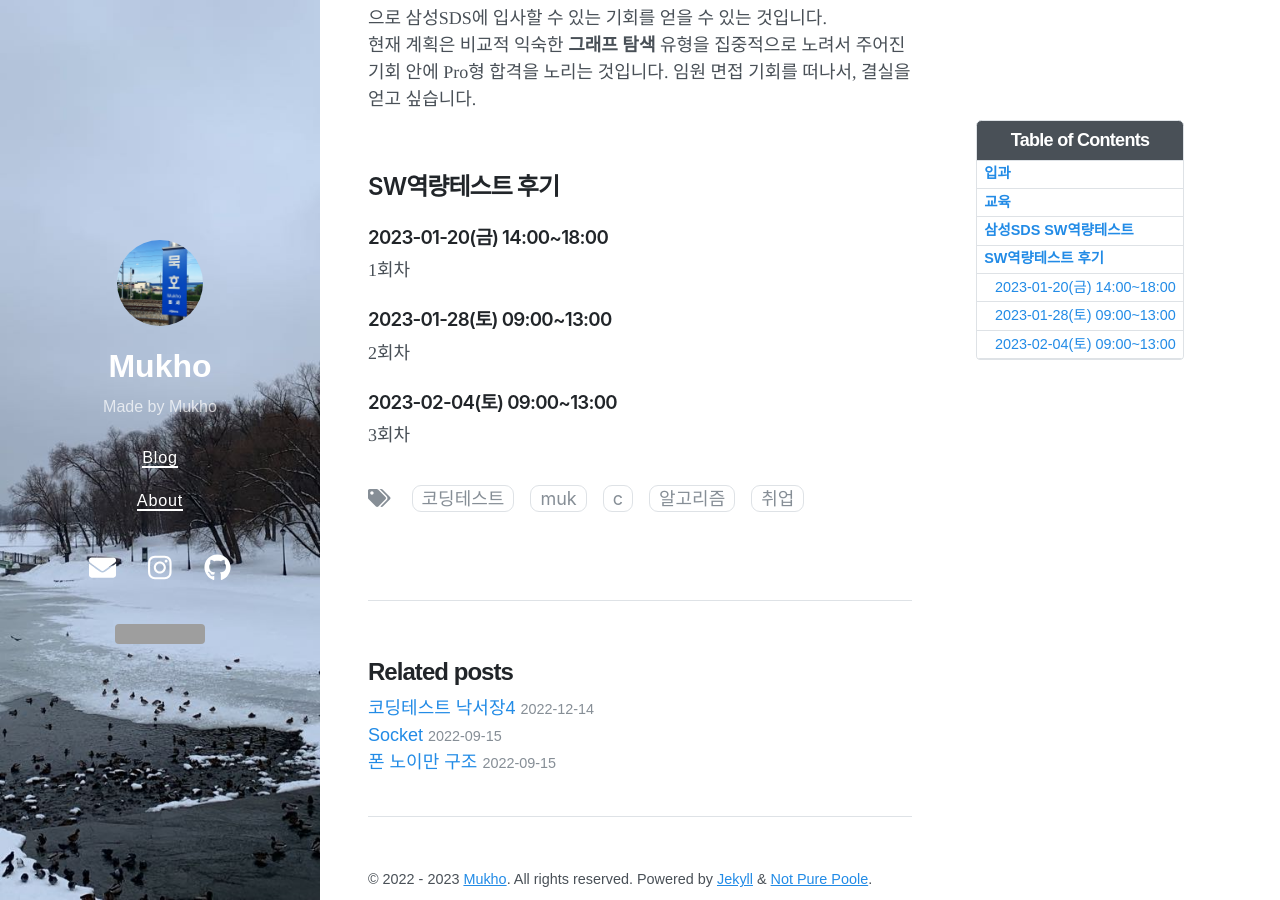
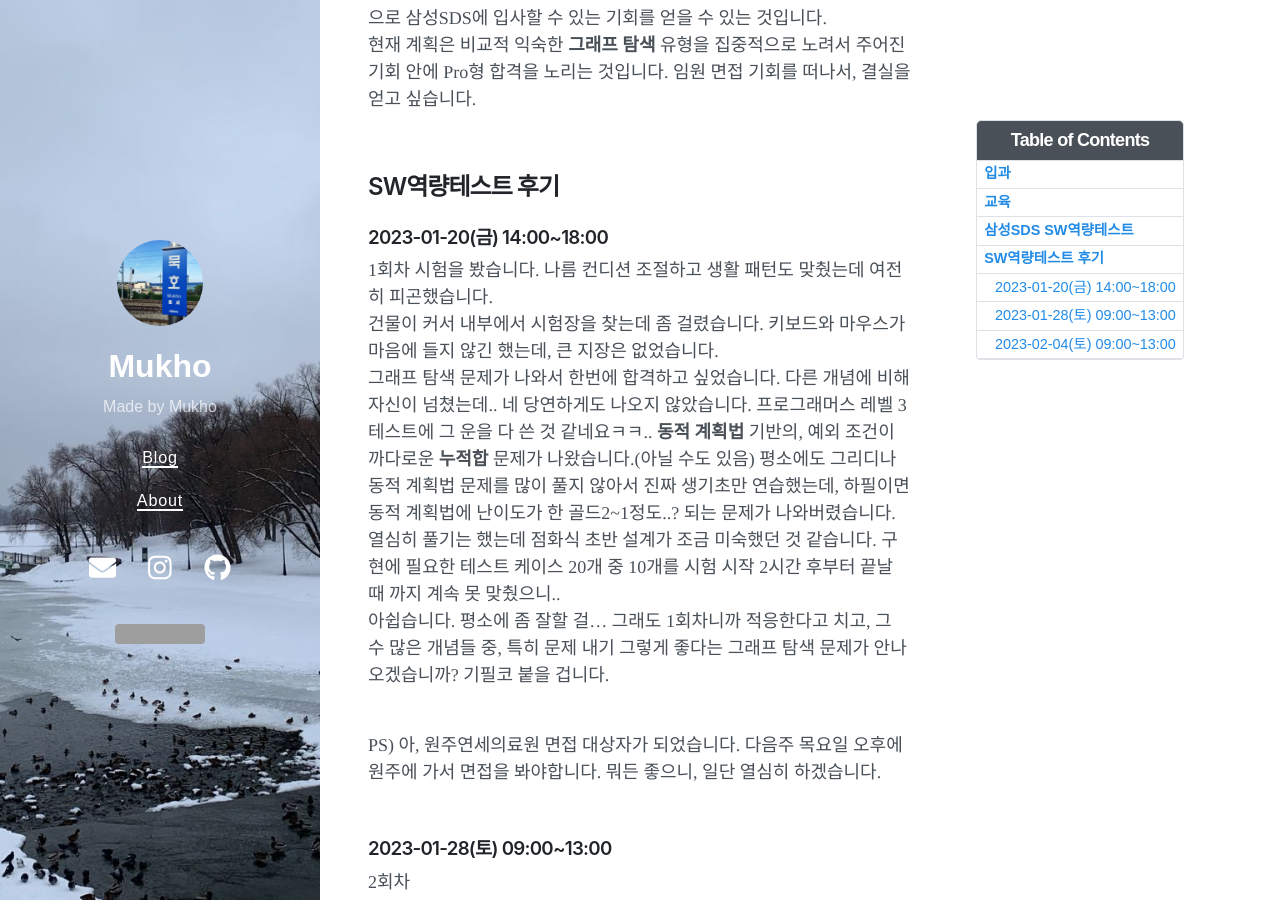
Before and after one commit to mukhoplus/mukhoplus.github.io, a Jekyll site: the page built from _posts/2023-01-18-삼성SDS 2023년 상반기 대학생 알고리즘 특강 (이른) 후기.md, in a window 1280 px wide and 900 px high, scrolled down 1962 px. Built offline with Jekyll 4.4.1, drawn with Linux system fonts in a browser that asks for light colours; nearby versions of some CDN libraries; comment, search, counter and statistics services are not loaded; some of the changed text lies outside the part shown; grey boxes are pictures that could not be loaded.

Commit message:
Update post

```diff
--- a/_posts/2023-01-18-삼성SDS 2023년 상반기 대학생 알고리즘 특강 (이른) 후기.md
+++ b/_posts/2023-01-18-삼성SDS 2023년 상반기 대학생 알고리즘 특강 (이른) 후기.md
@@ -3,7 +3,7 @@ layout: post
 title: 삼성SDS 2023년 상반기 대학생 알고리즘 특강 (이른) 후기(+ 2023년 1월)
 excerpt: Python과 C++
 date: 2023-01-18 11:54 +0000
-last_modified_at: 2023-01-19 00:47:11 +0000
+last_modified_at: 2023-01-20 19:23:58 +0000
 tags: [코딩테스트, muk, C++, 알고리즘, 취업]
 toc: true
 ---
@@ -39,7 +39,13 @@ toc: true
 
 ### 2023-01-20(금) 14:00~18:00
 
-1회차<br>
+1회차 시험을 봤습니다. 나름 컨디션 조절하고 생활 패턴도 맞췄는데 여전히 피곤했습니다.<br>
+건물이 커서 내부에서 시험장을 찾는데 좀 걸렸습니다. 키보드와 마우스가 마음에 들지 않긴 했는데, 큰 지장은 없었습니다.<br>
+그래프 탐색 문제가 나와서 한번에 합격하고 싶었습니다. 다른 개념에 비해 자신이 넘쳤는데.. 네 당연하게도 나오지 않았습니다. 프로그래머스 레벨 3 테스트에 그 운을 다 쓴 것 같네요ㅋㅋ.. **동적 계획법** 기반의, 예외 조건이 까다로운 **누적합** 문제가 나왔습니다.(아닐 수도 있음) 평소에도 그리디나 동적 계획법 문제를 많이 풀지 않아서 진짜 생기초만 연습했는데, 하필이면 동적 계획법에 난이도가 한 골드2~1정도..? 되는 문제가 나와버렸습니다.<br>
+열심히 풀기는 했는데 점화식 초반 설계가 조금 미숙했던 것 같습니다. 구현에 필요한 테스트 케이스 20개 중 10개를 시험 시작 2시간 후부터 끝날 때 까지 계속 못 맞췄으니..<br>
+아쉽습니다. 평소에 좀 잘할 걸... 그래도 1회차니까 적응한다고 치고, 그 수 많은 개념들 중, 특히 문제 내기 그렇게 좋다는 그래프 탐색 문제가 안나오겠습니까? 기필코 붙을 겁니다.<br><br>
+
+PS) 아, 원주연세의료원 면접 대상자가 되었습니다. 다음주 목요일 오후에 원주에 가서 면접을 봐야합니다. 뭐든 좋으니, 일단 열심히 하겠습니다.<br><br>
 
 ### 2023-01-28(토) 09:00~13:00
 
```
